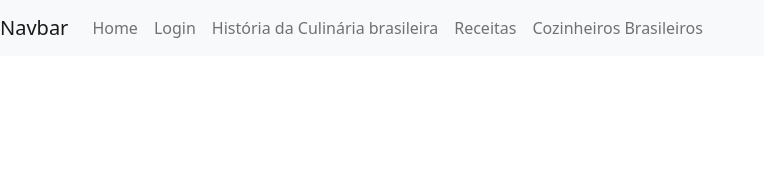
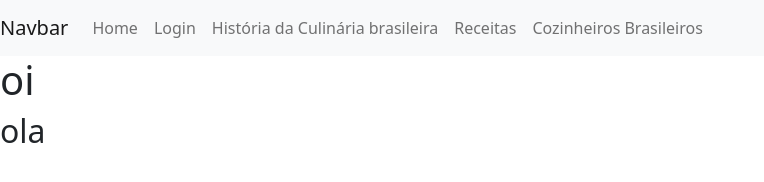
Before and after one commit to MilyPincer/Projeto-pw, a plain HTML site: page index.html in a window 1280 px wide. Shown: the whole page, without its empty margins (0-764 px from the left). Drawn offline with nearby package versions, Linux system fonts and the light colour scheme; files that its build step writes are made by us from their sources.

Commit message:
salvando

```diff
--- a/index.html
+++ b/index.html
@@ -51,7 +51,8 @@
 
 
 
-
+<h1>oi</h1>
+<h2>ola</h2>
 
 
 
```
